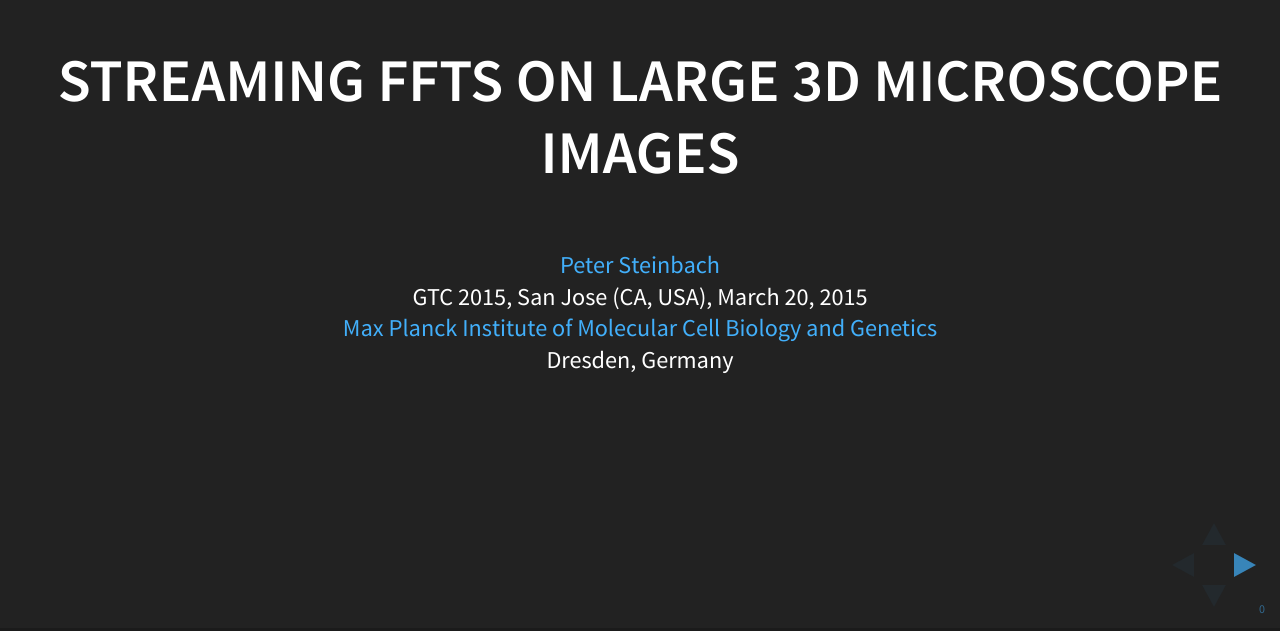
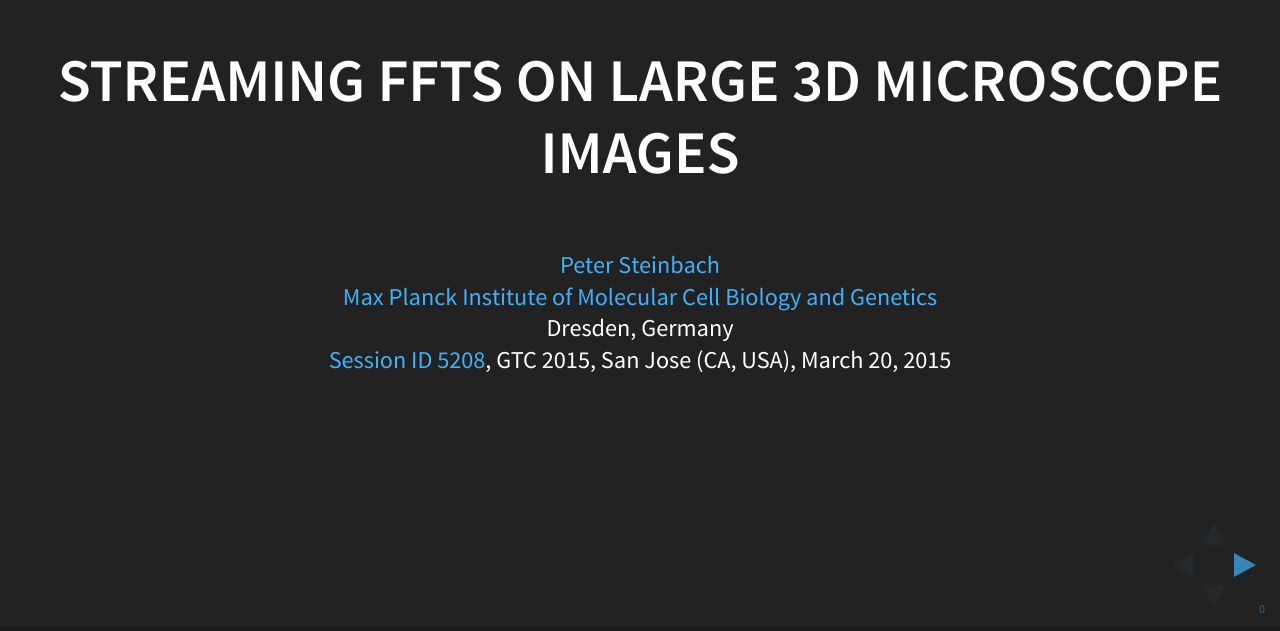
Before and after one commit to psteinb/gtc2015, a website: page slides/index.html in a window 1280 px wide. Shown: the part 169-800 px from the top of the page. Drawn offline with Linux system fonts and the light colour scheme; files whose address does not match are found by name.

Commit message:
added URL of video recording

```diff
--- a/slides/index.html
+++ b/slides/index.html
@@ -45,8 +45,9 @@
 	  <p><br></p>
 	  <p>
 	  <a href="mailto:steinbach@mpi-cbg.de">Peter Steinbach</a><br>
-	  GTC 2015, San Jose (CA, USA), March 20, 2015<br>
-	  <a href="http://www.mpi-cbg.de">Max Planck Institute of Molecular Cell Biology and Genetics</a><br>Dresden, Germany
+	  <a href="http://www.mpi-cbg.de">Max Planck Institute of Molecular Cell Biology and Genetics</a><br>Dresden, Germany<br>
+	  <a href="http://on-demand.gputechconf.com/gtc/2015/video/S5208.html">Session ID 5208</a>, GTC 2015, San Jose (CA, USA), March 20, 2015<br>
+
 	  </p>
 	</section>
 
```
Also changed, not shown: README.md.
